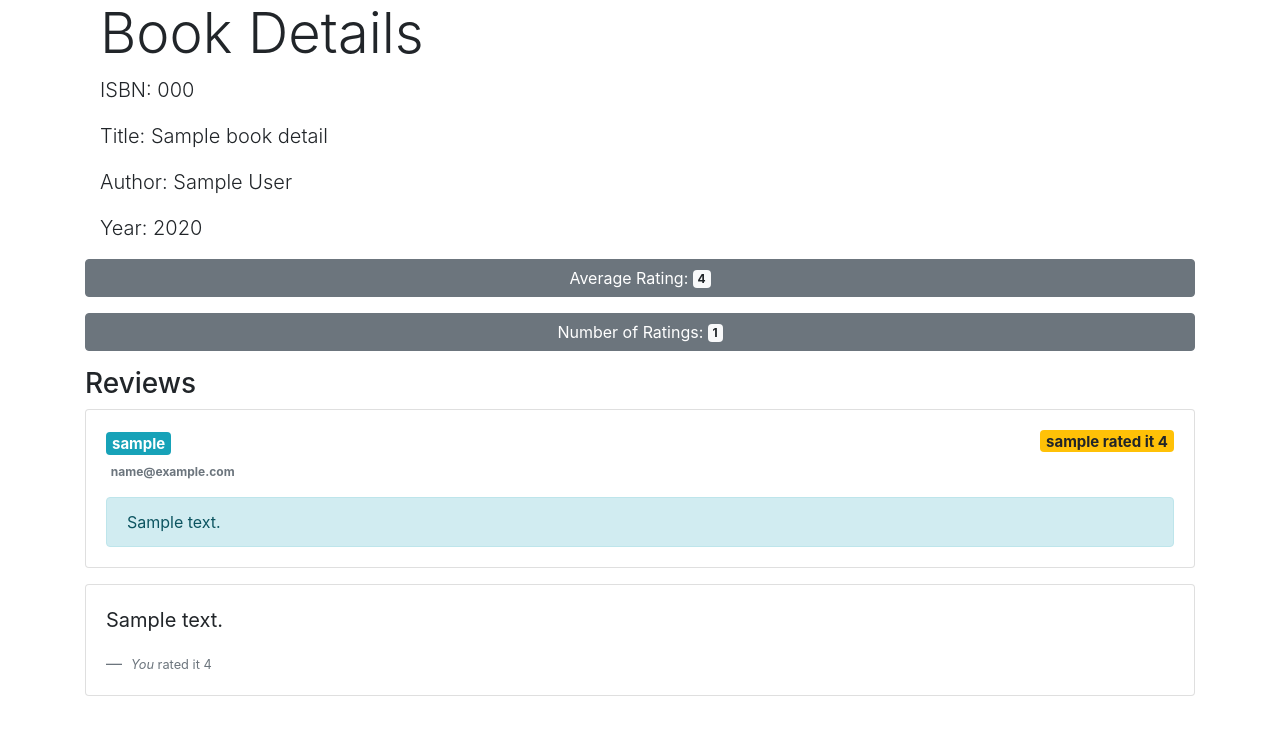
After one commit to ashniparikh/bookreview, a Flask app: template templates/details.html in a window 1280 px wide. The commit adds this page. Shown: the top 735 px of the page. Run offline with Flask 2, Linux system fonts and the light colour scheme; the template is opened without the code that fills it: most values are stand-ins (such as "Sample title", 1, 10 or a date in 2020); some libraries are stand-ins or nearby versions.

Commit message:
Data fetched and displayed from goodreads API

```diff
--- a/application.py
+++ b/application.py
@@ -1,4 +1,5 @@
 import os
+import requests
 
 
 from flask import Flask, session, render_template, redirect, request, url_for
@@ -145,3 +146,62 @@ def search():
         if not result:
             return render_template("error.html", message="Your search did not match any documents")
         return render_template("list.html", result=result)
+
+@app.route("/details/<int:bookid>", methods=["GET","POST"])
+@login_required
+
+def details(bookid):
+    if request.method == "GET":
+        #get book details
+        book_detail=db.execute("SELECT * FROM books WHERE bookid = :bookid",{"bookid":bookid}).fetchone()
+        print(book_detail.isbn)
+
+        #get API data from goodreads
+
+        try:
+            goodreads=requests.get("https://www.goodreads.com/book/review_counts.json", params={"key": "xlfQUhgA3aDMrXndJd53gg", "isbns": book_detail.isbn})
+
+            print(goodreads)
+        except Exception as e:
+            return render_template("error.html", message=e)
+
+
+        #data=GoodReads.json()
+        #print(data)
+        #goodinfo =data["books"]
+        #print(goodinfo)
+
+
+
+        # get reviews to perticular book
+        review_list=db.execute("SELECT username, email, rating, review from reviews JOIN users ON users.userid=reviews.user_id WHERE book_id=:id",{"id":bookid}).fetchall()
+
+        if book_detail is None:
+            return render_template("error.html" , message="Invalid bookID")
+
+        return render_template("details.html",book_detail=book_detail,goodreads=goodreads.json()["books"][0],review_list=review_list,bookid=bookid )
+
+    else:
+        # check whether user commented on this selected book before
+        current_user_review =db.execute("SELECT * FROM reviews WHERE book_id=:book_id AND user_id=:user_id",{"book_id":bookid, "user_id":session["user_id"]}).fetchone()
+
+        if current_user_review:
+            return render_template("error.html", message = "You reviewed this book before!")
+
+        # Get user review
+        user_review=request.form.get("reviews")
+        user_rating=request.form.get("rating")
+
+
+
+        #commit review to database
+
+        try:
+            comment=db.execute("INSERT INTO reviews (user_id, book_id, rating, review) VALUES (:user_id, :book_id, :rating,:review)",
+                            {"user_id":session["user_id"], "book_id": bookid, "rating":user_rating, "review":user_review})
+        except Exception as e:
+            return render_template("error.html", message=e)
+
+        db.commit()
+        #success - redirect to details page
+        return redirect(url_for("details",bookid=bookid))
--- /dev/null
+++ b/templates/details.html
@@ -0,0 +1,74 @@
+{% extends "layout.html" %}
+
+{% block title %}Details{% endblock %}
+
+{% block body %}
+  <div class="container">
+    <div class="container">
+        <h1 class="display-4">Book Details</h1>
+        <p class="lead">ISBN: {{book_detail.isbn}} </p>
+        <p class="lead">Title: {{book_detail.title}}</p>
+        <p class="lead">Author: {{book_detail.author}}</p>
+        <p class="lead">Year: {{book_detail.year}}</p>
+    </div>
+    <div class="list-group">
+        <button type="button" class="btn btn-secondary mb-3">
+            Average Rating: <span class="badge badge-light">{{ goodreads["average_rating"]  }}</span>
+        </button>
+        <button type="button" class="btn btn-secondary mb-3">
+            Number of Ratings: <span class="badge badge-light">{{ goodreads["work_reviews_count"]}}</span>
+        </button>
+    </div>
+    <h3>Reviews</h3>
+    {% for review in review_list %}
+        <div class="card mb-3">
+          <div class="card-body">
+            <h5 class="card-title"><span class="badge badge-info">{{review.username}} </span>
+              {% if review.rating == 5 %}
+                <span class="badge badge-success float-right">{{review.username}} rated it {{review.rating}}</span>
+              {% elif review.rating == 4 or review.rating == 3 %}
+                <span class="badge badge-warning float-right">{{review.username}} rated it {{review.rating}}</span>
+              {% elif review.rating == 2 or review.rating == 1 %}
+                <span class="badge badge-danger float-right">{{review.username}} rated it {{review.rating}}</span>
+              {% endif %}
+            </h5>
+            <h6 class="card-subtitle mb-2 text-muted"><span class="badge">{{review.email}}</span></h6>
+            <p class="card-text mt-3 alert alert-info">{{review.review}}</p>
+          </div>
+        </div>
+    {% endfor %}
+
+    {% if current_user_review %}
+        <div class="card">
+        <blockquote class="blockquote mb-0 card-body">
+            <p>{{ current_user_review.review}}</p>
+            <footer class="blockquote-footer">
+                <small class="text-muted">
+                    <cite title="User">You</cite> rated it {{ current_user_review.rating }}
+                </small>
+            </footer>
+        </blockquote>
+        </div>
+    {% else %}
+        <form action="{{url_for('details',bookid=bookid)}}" method="post">
+            <div class="form-group">
+            <label for="Rating">Rating</label>
+               <select class="form-control" id="Rating" name="rating">
+               <option value="1">1</option>
+                 <option value="2">2</option>
+                 <option value="3">3</option>
+                 <option value="4">4</option>
+                 <option value="5">5</option>
+                </select>
+            </div>
+            <div class="form-group">
+               <label for="Comments">Reviews: </label>
+               <textarea class="form-control" id="Comments" rows="8" name="reviews" ></textarea>
+            </div>
+            <div class="form-group">
+                <button type="submit" class="btn btn-primary">Post</button>
+             </div>
+        </form>
+        {% endif %}
+  </div>
+{% endblock %}
--- a/templates/list.html
+++ b/templates/list.html
@@ -22,7 +22,7 @@
                     <td>{{item.title}}</td>
                     <td>{{item.author}}</td>
                     <td>{{item.year}}</td>
-
+                    <td><a href= "details/{{item.bookid}}">Details</a></td>
                 </tr>
                 {% endfor %}
             </tbody>
--- a/templates/search.html
+++ b/templates/search.html
@@ -8,6 +8,7 @@
         <div class="search-form">
             <form class="form-inline justify-content-center" action="{{url_for('search')}}" method="post">
                 <h2 class="card-title">Search for a Book</h2>
+
                 <div class="form-group">
                     <input name="input-search" class="form-control form-control-lg mr-sm-2" placeholder="search by ISBN, title or author" type="search" required>
                     <button type="submit" class="btn btn-primary my-2 my-sm-0 btn-lg">Search</button>
```
Also changed, not shown: tables.sql (+9 -1 lines), 3 other files.
